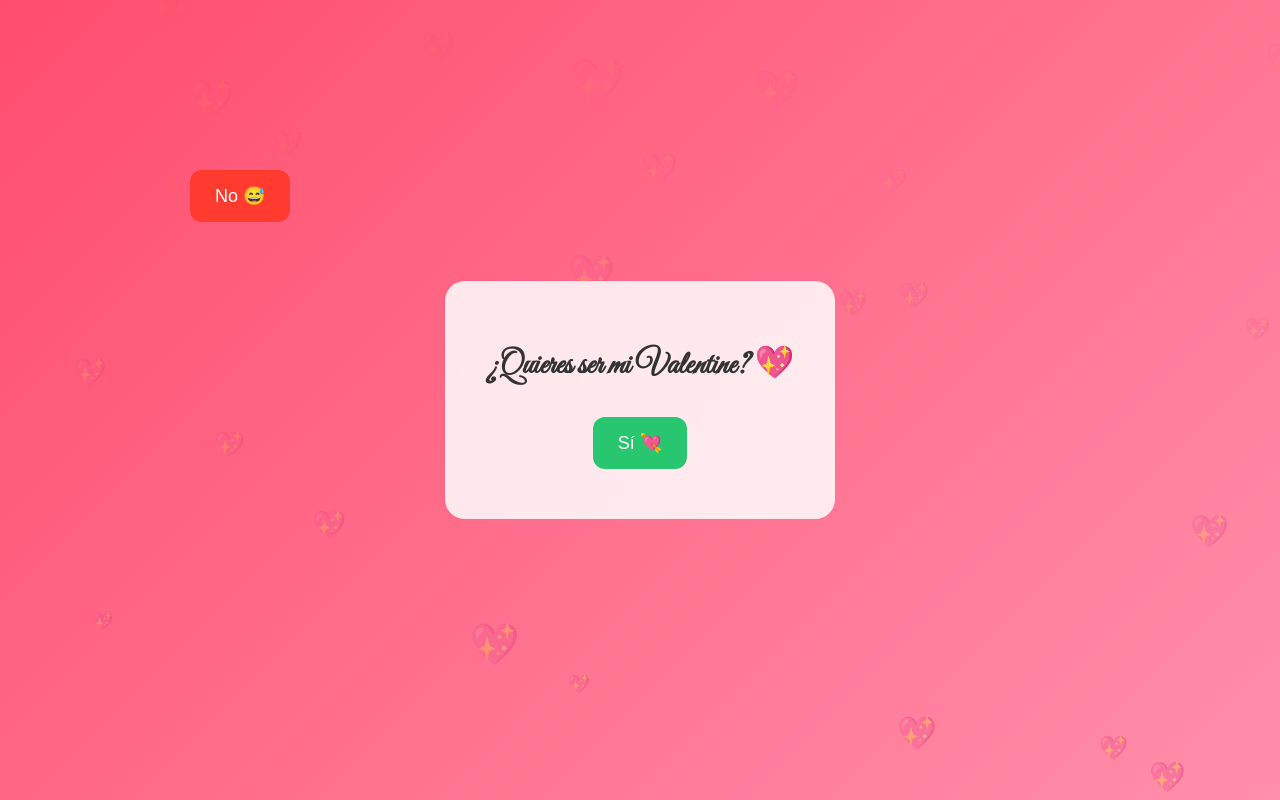
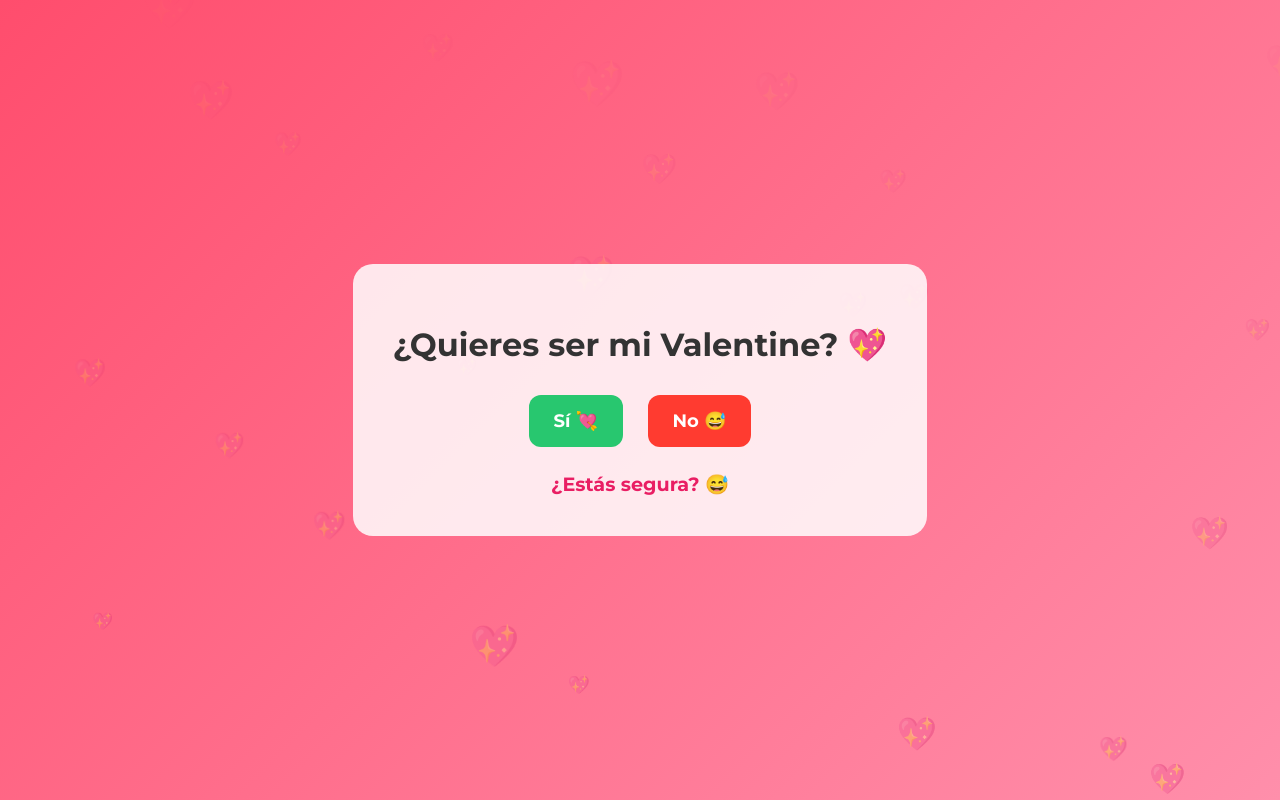
Before and after one commit to GREIVINJZ/valentine, a plain HTML site: page index.html in a window 1280 px wide. Both pictures are taken after a click on the button "No 😅". Drawn offline with Linux system fonts and the light colour scheme.

Commit message:
Add files via upload

```diff
--- a/index.html
+++ b/index.html
@@ -5,12 +5,13 @@
 <meta name="viewport" content="width=device-width, initial-scale=1.0">
 <title>Una sorpresa para ti 💌</title>
 
-<link href="https://fonts.googleapis.com/css2?family=Great+Vibes&display=swap" rel="stylesheet">
+<!-- Montserrat Bold -->
+<link href="https://fonts.googleapis.com/css2?family=Montserrat:wght@700&display=swap" rel="stylesheet">
 
 <style>
 body {
     margin: 0;
-    font-family: Arial, sans-serif;
+    font-family: 'Montserrat', sans-serif;
     overflow: hidden;
     background: linear-gradient(135deg, #ff4d6d, #ff8fab);
 }
@@ -49,7 +50,6 @@ body {
     z-index: 5;
     background: white;
     color: #e91e63;
-    font-family: 'Great Vibes', cursive;
 }
 
 #countdown {
@@ -89,11 +89,19 @@ button {
     border-radius: 12px;
     cursor: pointer;
     margin: 10px;
-    transition: 0.1s linear;
+    transition: 0.2s;
+    font-family: 'Montserrat', sans-serif;
+    font-weight: 700;
 }
 
 #yesBtn { background: #28c76f; color: white; }
-#noBtn  { background: #ff3b30; color: white; position: absolute; }
+#noBtn  { background: #ff3b30; color: white; }
+
+#noMessage {
+    margin-top: 15px;
+    font-size: 1.2em;
+    color: #e91e63;
+}
 
 #successScreen {
     background: radial-gradient(circle, #ff4d6d, #000000);
@@ -101,7 +109,8 @@ button {
 }
 
 .final-message {
-    font-family: 'Great Vibes', cursive;
+    font-family: 'Montserrat', sans-serif;
+    font-weight: 700;
     font-size: 2.5em;
     opacity: 0;
     transform: scale(0.5);
@@ -142,9 +151,10 @@ button {
 
 <div class="screen" id="mainScreen">
     <div class="box">
-        <h1 style="font-family:'Great Vibes', cursive;">¿Quieres ser mi Valentine? 💖</h1>
+        <h1>¿Quieres ser mi Valentine? 💖</h1>
         <button id="yesBtn">Sí 💘</button>
         <button id="noBtn">No 😅</button>
+        <div id="noMessage"></div>
     </div>
 </div>
 
@@ -158,6 +168,8 @@ button {
             Vamos a comer-nos 😏<br><br>
             <span style="font-size:0.8em;">¡Ups! así no era 😅</span>
         </div>
+        <!-- GIF de gatito bailando -->
+        <img src="https://media2.giphy.com/media/v1.Y2lkPTc5MGI3NjExMWdnaW02OGxxdHBrdjhyM2dmb3dpZXd6cW5zNnkzYjdqOXF4cXh0aSZlcD12MV9pbnRlcm5hbF9naWZfYnlfaWQmY3Q9Zw/vPzbDN4rBxuvtpSpzF/giphy.gif" alt="Gatito bailando" style="width:150px; margin-top:20px;">
     </div>
 </div>
 
@@ -172,68 +184,44 @@ function createBackgroundHeart() {
     heart.style.fontSize = (15 + Math.random() * 30) + "px";
     heart.style.animationDuration = (4 + Math.random() * 4) + "s";
     bgContainer.appendChild(heart);
-
     setTimeout(() => heart.remove(), 8000);
 }
 
 setInterval(createBackgroundHeart, 250);
 
-/* Cuenta regresiva */
 let count = 3;
 const countdown = document.getElementById("countdown");
 const intro = document.getElementById("intro");
 const mainScreen = document.getElementById("mainScreen");
 const noBtn = document.getElementById("noBtn");
+const noMessage = document.getElementById("noMessage");
 
 const timer = setInterval(() => {
     count--;
     countdown.innerText = count;
-
     if (count === 0) {
         clearInterval(timer);
         intro.style.display = "none";
         mainScreen.style.display = "flex";
         document.body.style.overflow = "auto";
-        // posición inicial del NO
-        noBtn.style.left = "50px";
-        noBtn.style.top = "150px";
     }
 }, 1000);
 
-/* Botón NO sigue el dedo o cursor */
-function moveAway(targetX, targetY) {
-    const btnRect = noBtn.getBoundingClientRect();
-    const padding = 20;
+/* Mensajes al tocar NO */
+const messages = [
+    "¿Estás segura? 😅",
+    "Vamos, piénsalo bien... 😳",
+    "Última oportunidad 😾"
+];
+let noClickCount = 0;
 
-    let btnX = btnRect.left;
-    let btnY = btnRect.top;
-
-    let dx = btnX + btnRect.width/2 - targetX;
-    let dy = btnY + btnRect.height/2 - targetY;
-    let dist = Math.sqrt(dx*dx + dy*dy);
-
-    // Si está cerca, moverse
-    if(dist < 100) {
-        let moveX = (dx/dist) * 120;
-        let moveY = (dy/dist) * 120;
-
-        let newX = Math.min(Math.max(btnX + moveX, padding), window.innerWidth - btnRect.width - padding);
-        let newY = Math.min(Math.max(btnY + moveY, padding), window.innerHeight - btnRect.height - padding);
-
-        noBtn.style.left = newX + "px";
-        noBtn.style.top = newY + "px";
-    }
-}
-
-// Para PC
-document.addEventListener("mousemove", (e) => {
-    moveAway(e.clientX, e.clientY);
-});
-
-// Para móvil
-document.addEventListener("touchmove", (e) => {
-    if(e.touches.length > 0){
-        moveAway(e.touches[0].clientX, e.touches[0].clientY);
+noBtn.addEventListener("click", () => {
+    if (noClickCount < messages.length - 1) {
+        noMessage.innerText = messages[noClickCount];
+        noClickCount++;
+    } else {
+        noMessage.innerHTML = "Vuelve a intentarlo 😾";
+        noBtn.style.display = "none";
     }
 });
 
```
